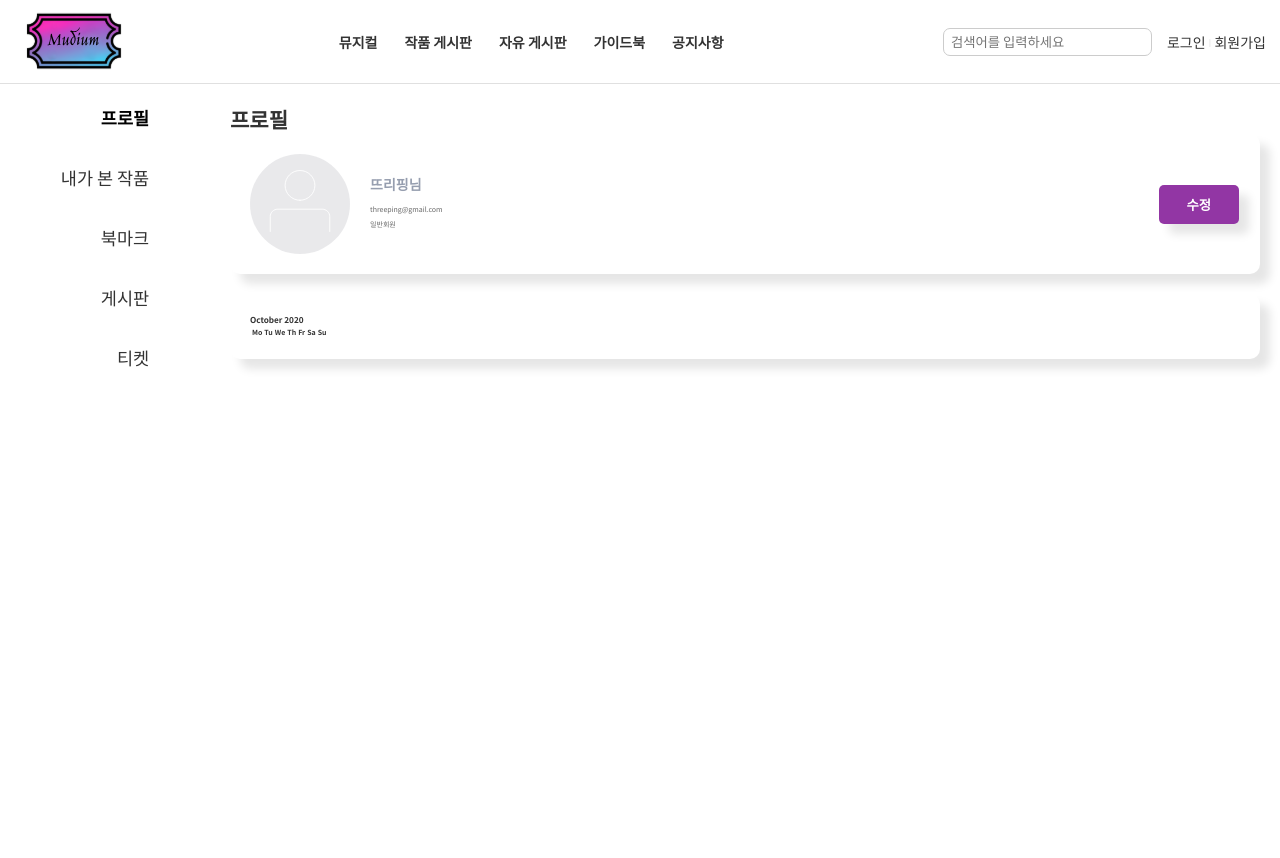
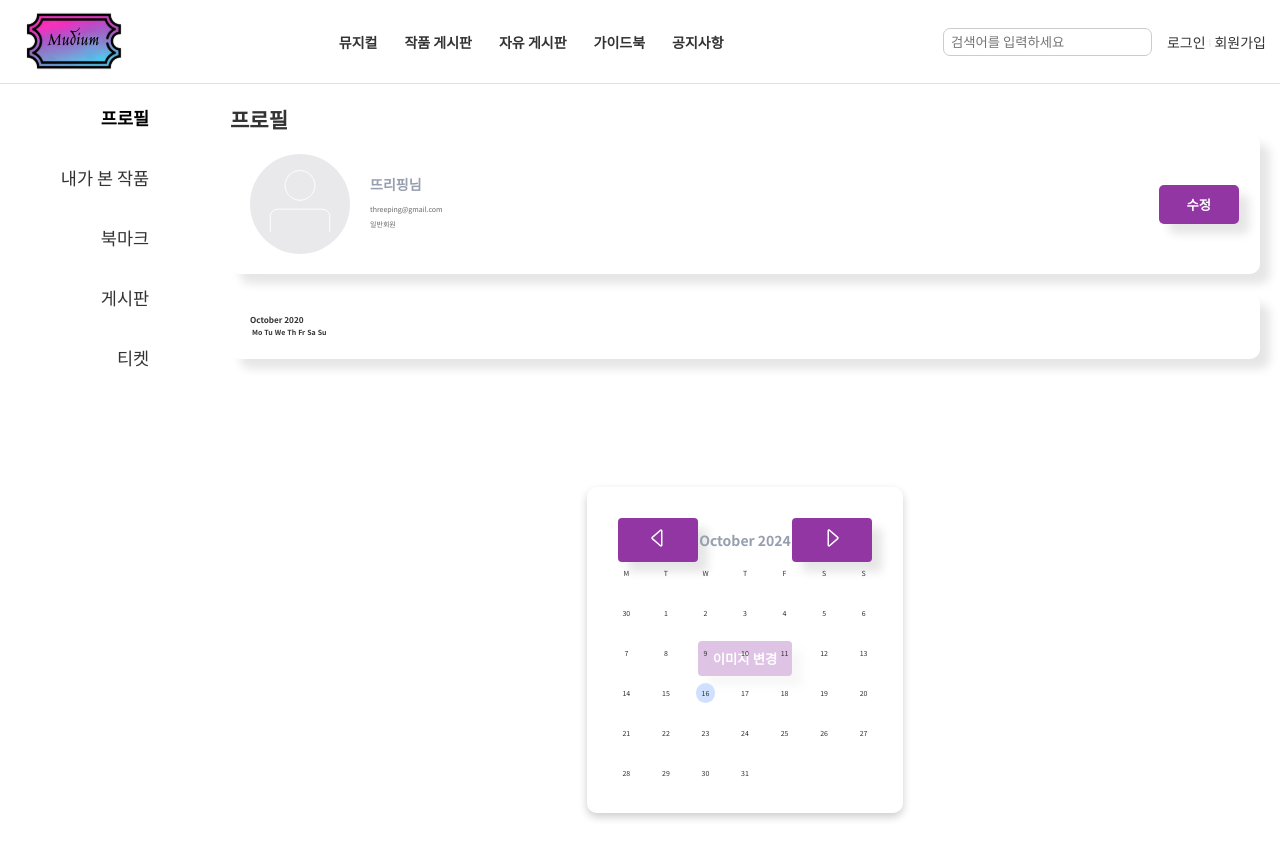
Before and after one commit to three-ping/MUDIUM_Frontend, a Vue app in the folder MUDIUM_Frontend/: page /mypage in a window 1280 px wide. Shown: the top 858 px of the page. Before the commit the page ends 800 px from the top, so only its background shows below. Built offline with nearby package versions, Linux system fonts and the light colour scheme; no server answers; a web font is replaced by a local one.

Commit message:
fix: 캘린더 마이페이지에 추가

```diff
--- a/MUDIUM_Frontend/src/components/calendar/Calendar.vue
+++ b/MUDIUM_Frontend/src/components/calendar/Calendar.vue
@@ -1,8 +1,5 @@
 <template>
 <div class="container">
-    <div class="image-change-buttons">
-      <button @click="nextBackground">이미지 변경</button>
-    </div>
   <div :style="{ backgroundImage: `url(${currentBackgroundImage})` }" class="background-container">
     <div class="calendar-wrapper">
       <div class="calendar-header">
@@ -30,6 +27,9 @@
       </div>
     </div>
   </div>
+    <div class="image-change-buttons">
+      <button @click="nextBackground">이미지 변경</button>
+    </div>
 </div>
 </template>
 
@@ -124,17 +124,23 @@ const selectDate = (date) => {
 .container {
   display: flex;
   justify-content: center;
+  align-items: center;
+  flex-direction: column;
+  width: 100%;
+  height: 100%;
 }
 .image-change-buttons {
+  align-items: right;
   position: absolute;
-  right: 50px;
+  top: 80%;
   border: none;
-  padding: 5px 10px;
+  color: white;
   border-radius: 10px;
+  cursor: pointer;
 }
 .background-container {
-  position: relative; /* Set position to relative for absolute positioning of buttons */
-  width: 800px;
+  position: relative;
+  width: auto;
   height: auto;
   background-size: cover;
   background-position: center top;
@@ -146,17 +152,13 @@ const selectDate = (date) => {
 }
 
 .calendar-wrapper {
-  background: rgba(255, 255, 255, 0.8);
+  background: rgba(255, 255, 255, 0.7);
   padding: 30px;
   border-radius: 10px;
   box-shadow: 0 4px 8px rgba(0, 0, 0, 0.2);
-  width: 800px;
-  height: auto;
-  box-sizing: border-box; /* Include padding in the width/height */
-  z-index: 1; /* Ensure it is above the background */
+  z-index: 1;
+  box-sizing: border-box;
 }
-
-
 .calendar-header {
   display: flex;
   align-items: center;
@@ -176,6 +178,6 @@ const selectDate = (date) => {
 
 .today {
   background-color: #d0e1ff;
-  border-radius: 50%;
+  border-radius: 60%;
 }
 </style>
--- a/MUDIUM_Frontend/src/views/user/MyPage.vue
+++ b/MUDIUM_Frontend/src/views/user/MyPage.vue
@@ -4,6 +4,8 @@
 
 		<main class="main-content" id="profile-container">
 			<ProfileTab v-if="selectedItem === 'profile'" :userInfo="userInfo" />
+						<Calendar v-if="selectedItem === 'profile'" />
+
 			<MyWorksTab v-if="selectedItem === 'myWorks'" :userInfo="userInfo" />
 			<BookmarksTab v-if="selectedItem === 'bookmarks'" :userInfo="userInfo" />
 			<BoardTab v-if="selectedItem === 'board'" :userInfo="userInfo" />
@@ -21,6 +23,7 @@ import MyWorksTab from './components/tabs/Watched.vue';
 import BookmarksTab from './components/tabs/Bookmarks.vue';
 import BoardTab from './components/tabs/BoardTab.vue';
 import TicketsTab from './components/tabs/Tickets.vue';
+import Calendar from '@/components/calendar/Calendar.vue';
 
 const userStore = useUserStore();
 const userInfo = ref(userStore.userInfo);
```
